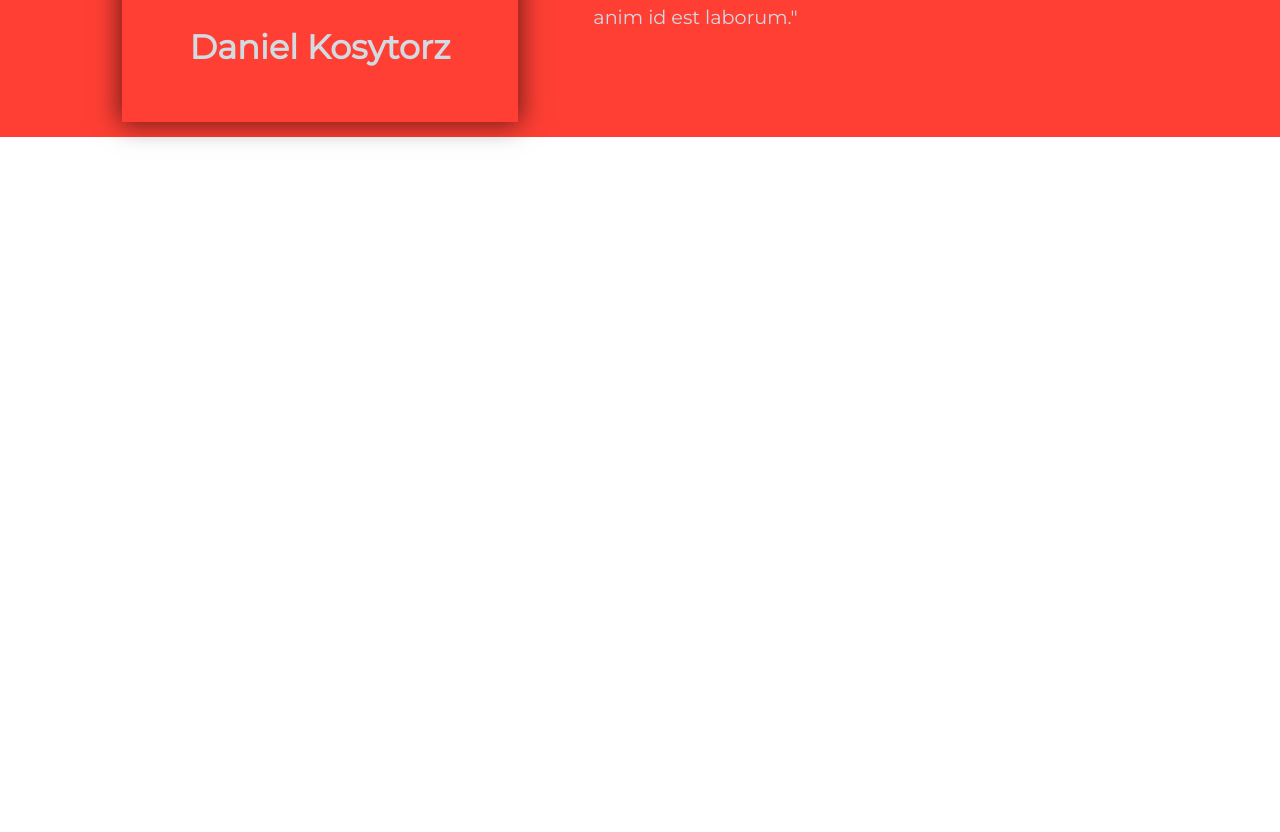
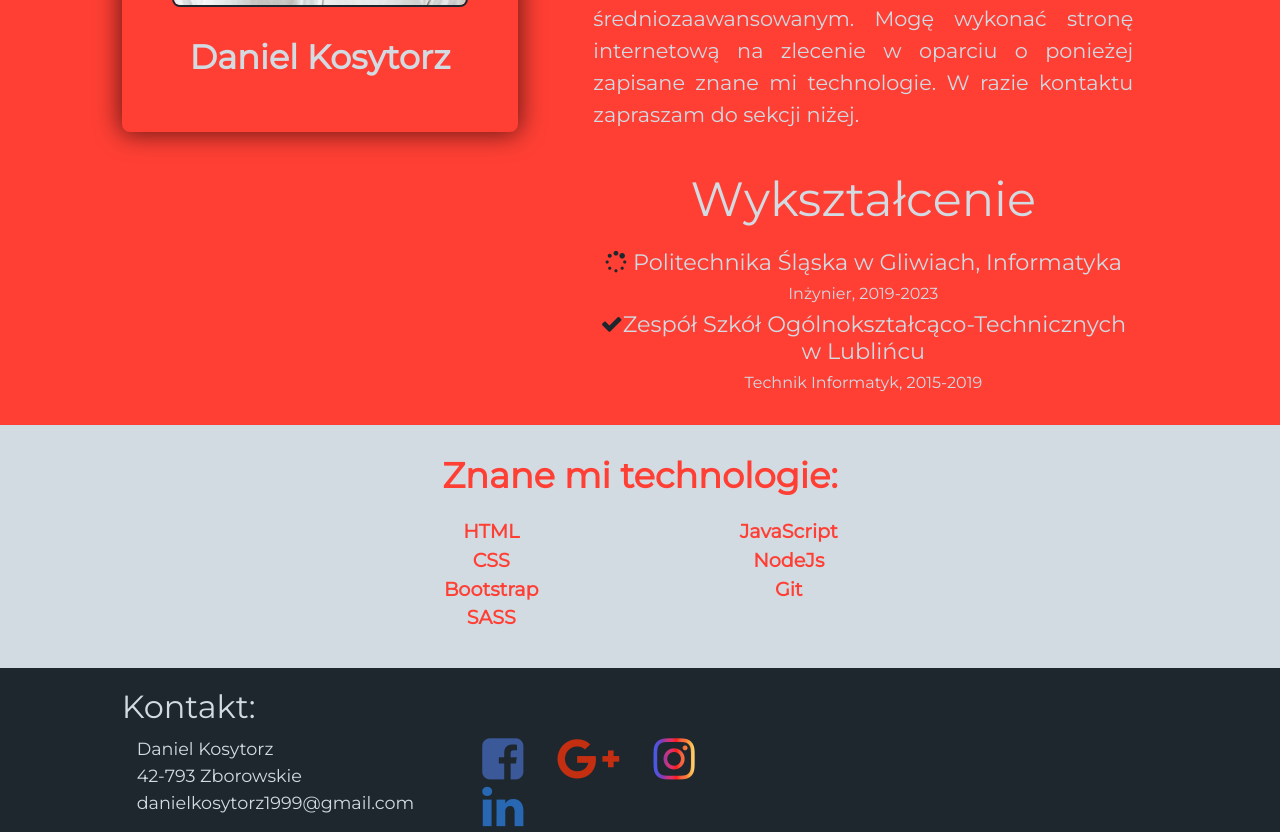
Before and after one commit to danielkosytorz/kosytorzdev-website, a plain HTML site: page index.html in a window 1280 px wide. Shown: the part 440-1272 px from the top of the page. Before the commit the page ends 800 px from the top, so only its background shows below. Drawn offline with nearby package versions, Linux system fonts and the light colour scheme.

Commit message:
final state - changing bgColor

```diff
--- a/SASS/_variables.sass
+++ b/SASS/_variables.sass
@@ -1,4 +1,11 @@
 $navbarBgColor: #1e272e
 $bgColor: #ff3f34
+//$bgColor: #575fcf
 $fontColor: #d2dae2
 $contactBgColor: #0be881
+
+$facebookColor: #3b5998
+$googlePlusColor: #c32f10
+$instagramColor: linear-gradient(to right, #405DE6, #5851DB, #833AB4, #C13584, #E1306C, #FD1D1D, #F56040, #F77737,#FCAF45, #FFDC80)
+$instagramLightenColor: linear-gradient(to right, lighten(#405DE6,20%),lighten(#5851DB,20%) , lighten(#833AB4,20%), lighten(#C13584,20%), lighten(#E1306C,20%), lighten(#FD1D1D,20%), lighten(#F56040,20%), lighten(#F77737,20%),lighten(#FCAF45,20%), lighten(#FFDC80,20%))
+$linkedinColor: #2867B2
--- a/SASS/base/_base.sass
+++ b/SASS/base/_base.sass
@@ -2,8 +2,14 @@ body
   color: $fontColor
   font-family: 'Montserrat', sans-serif
 
+.row
+  @extend .zero-margin-padding
+
 #AboutMe
   background-color: $bgColor
 
-.row
-  @extend .zero-margin-padding
+#InfoTechSection
+  background-color: $fontColor
+
+#FooterSection
+  background-color: $navbarBgColor
--- a/SASS/layout/_aboutme.sass
+++ b/SASS/layout/_aboutme.sass
@@ -1,9 +1,10 @@
 .myCard
-  margin-top: 90px
+  margin-top: 100px
   margin-bottom: 15px
   padding: 50px
   background-color: $bgColor
   box-shadow: 0 0 25px 2px rgba(0, 0, 0, .6)
+  border-radius: 8px
 
 .cardTitle
   @extend .center-block
@@ -15,19 +16,40 @@
 .cardImg-img
   @extend .center-block
   width: 100%
-  border-radius: 50%
+  border-radius: 8px
   margin-bottom: 25px
   border: 2px solid $navbarBgColor
 
 .aboutMe
-  margin-top: 100px
+  margin-top: 80px
   margin-left: 20px
   padding: 25px
   h1
     text-align: center
-    margin-bottom: 20px
+    margin-bottom: 15px
     font-size: 3.5rem
 
 .aboutMeText
   text-align: justify
-  font-size: 1.2rem
+  font-size: 1.3rem
+  line-height: 2rem
+
+.educationHeader
+  font-size: 3rem
+  text-align: center
+  margin-top: 40px
+  margin-bottom: 20px
+
+.educationHeaderSchool
+  font-size: 1.4rem
+  text-align: center
+
+.educationHeaderTime
+  font-size: 1rem
+  text-align: center
+
+.fa-spinner
+  color: $navbarBgColor
+
+.fa-check
+  color: $navbarBgColor
--- /dev/null
+++ b/SASS/layout/_contactme.sass
@@ -0,0 +1,42 @@
+.contactWrapper
+  margin-top: 20px
+  h2
+    font-size: 2rem
+
+.myPersonalData
+  line-height: 1.7rem
+  font-size: 1.1rem
+
+.spaceIcon
+  margin-right: 30px
+
+.fa-facebook-square
+  color: $facebookColor
+  &:hover
+    cursor: pointer
+    color: lighten($facebookColor, 40%)
+    transition: .3s
+
+.fa-google-plus
+  color: $googlePlusColor
+  &:hover
+    cursor: pointer
+    color: lighten($googlePlusColor, 25%)
+    transition: .3s
+
+.fa-instagram
+  background-image: $instagramColor
+  background-size: 100%
+  -webkit-background-clip: text
+  -webkit-text-fill-color: transparent
+  &:hover
+    cursor: pointer
+    background-image: $instagramLightenColor
+    transition: .3s
+
+.fa-linkedin
+  color: $linkedinColor
+  &:hover
+    cursor: pointer
+    color: lighten($linkedinColor, 40%)
+    transition: .3s
--- /dev/null
+++ b/SASS/layout/_infotech.sass
@@ -0,0 +1,16 @@
+.infoTech
+  color: $bgColor
+  margin-top: 30px
+  text-align: center
+  h2
+    font-size: 2.2rem
+    font-weight: 600
+    margin-bottom: 20px
+
+  ul li
+      font-size: 1.2rem
+      list-style-type: none
+      font-weight: 600
+
+.centeringList
+  padding: 0
--- a/SASS/layout/_layout-dir.sass
+++ b/SASS/layout/_layout-dir.sass
@@ -1,2 +1,4 @@
 @import "containers"
 @import "aboutme"
+@import "infotech"
+@import "contactme"
--- a/index.html
+++ b/index.html
@@ -14,10 +14,10 @@
 </head>
 
 <body>
-  <div class="container-fluid">
+  <div class="container-fluid" id="Home">
     <!-- Navbar -->
     <nav class="mynavbar navbar fixed-top navbar-expand-lg">
-      <a class="navbar-brand fontBrandHeader" href="#">KosytorzDev</a>
+      <a class="navbar-brand fontBrandHeader" href="#Home">KosytorzDev</a>
       <button class="navbar-toggler" type="button" data-toggle="collapse" data-target="#navbarNavAltMarkup" aria-controls="navbarNavAltMarkup" aria-expanded="false" aria-label="Toggle navigation">
         <!-- <span class="navbar-toggler-icon"></span> -->
         <i class="navbar-icon fa fa-bars"></i>
@@ -25,7 +25,7 @@
       <div class="collapse navbar-collapse" id="navbarNavAltMarkup">
         <div class="navbar-nav marginLeftAuto">
           <a class="nav-link fontLinkHeader" href="#AboutMe">O mnie<span class="sr-only">(current)</span></a>
-          <a class="nav-link fontLinkHeader" href="#">Kontakt</a>
+          <a class="nav-link fontLinkHeader" href="#FooterSection">Kontakt</a>
           <a class="nav-link fontLinkHeader" href="https://github.com/danielkosytorz" target="_blank">Portfolio</a>
         </div>
       </div>
@@ -49,10 +49,13 @@
         <div class="aboutMe">
           <h1 id="#AboutMe">O mnie</h1>
           <p class="aboutMeText">
-            "Lorem ipsum dolor sit amet, consectetur adipiscing elit, sed do eiusmod tempor incididunt ut labore et dolore magna aliqua. Ut enim ad minim veniam, quis nostrud exercitation ullamco laboris nisi ut aliquip ex ea commodo consequat. Duis
-            aute
-            irure dolor in reprehenderit in voluptate velit esse cillum dolore eu fugiat nulla pariatur. Excepteur sint occaecat cupidatat non proident, sunt in culpa qui officia deserunt mollit anim id est laborum."
+            Nazywam się Daniel Kosytorz. Jestem studentem Politechniki Śląskiej a w przyszłości planuje zostać FullStack Web Developerem. Jestem sumienny, odpowiedzialny oraz lubię się ciągle uczyć czegoś nowego. Czuję wtedy, że nie zostaje w tyle. W wolnym czasie lubię ćwiczyć fizycznie aby utrzymać swoje ciało i zdrowie w dobrej kondycji. Posługuję się językiem angielskim na poziomie średniozaawansowanym. Mogę wykonać stronę internetową na zlecenie w oparciu o ponieżej zapisane znane mi technologie. W razie kontaktu zapraszam do sekcji niżej.
           </p>
+          <h2 class="educationHeader">Wykształcenie</h2>
+          <h4 class="educationHeaderSchool"><i class="fa fa-spinner"></i> Politechnika Śląska w Gliwiach, Informatyka</h4>
+          <h6 class="educationHeaderTime">Inżynier, 2019-2023</h6>
+          <h4 class="educationHeaderSchool"><i class="fa fa-check"></i>Zespół Szkół Ogólnokształcąco-Technicznych w Lublińcu</h4>
+          <h6 class="educationHeaderTime">Technik Informatyk, 2015-2019</h6>
         </div>
       </div>
       <div class="col-1"></div>
@@ -60,23 +63,67 @@
   </section>
   <!-- Contact section -->
 
-  <section id="ContactMe" class="container-fluid">
+  <section id="InfoTechSection" class="container-fluid">
     <div class="row">
-      <div class="col-2"></div>
-      <div class="col-sm-12 col-md-8">
-          <div class=""
+      <div class="col-sm-12 col-md-12" style="margin-bottom: 20px">
+        <div class="infoTech">
+          <div class="row">
+            <div class="col-sm-12 col-md-3">
+            </div>
+            <div class="col-sm-12 col-md-6">
+              <h2>Znane mi technologie: </h2>
+              <div class="row">
+                <div class="col-sm-6">
+                  <ul class="centeringList">
+                    <li>HTML</li>
+                    <li>CSS</li>
+                    <li>Bootstrap</li>
+                    <li>SASS</li>
+                  </ul>
+                </div>
+                <div class="col-sm-6">
+                  <ul class="centeringList">
+                    <li>JavaScript</li>
+                    <li>NodeJs</li>
+                    <li>Git</li>
+                  </ul>
+                </div>
+              </div>
+            </div>
+            <div class="col-sm-12 col-md-3">
+            </div>
+          </div>
+        </div>
       </div>
-      <div class="col-2"></div>
     </div>
   </section>
-
   <!-- Footer -->
-<footer id="footerSection">
+  <footer id="FooterSection" class="container-fluid">
     <div class="row">
-
+      <div class="col-1"></div>
+      <div class="col-sm-12 col-md-10 contactWrapper">
+        <h2>Kontakt: </h2>
+        <div class="row">
+          <div class="col-sm-12 col-md-4">
+            <p class="myPersonalData">
+                Daniel Kosytorz</br>
+                42-793 Zborowskie</br>
+                danielkosytorz1999@gmail.com
+            </p>
+          </div>
+          <div class="col-sm-12 col-md-4">
+            <a href="https://www.facebook.com/daniel.kosytorz" target="_blank"><i class="fa fa-facebook-square fa-3x spaceIcon"></i></a>
+            <a href="" target="_blank"><i class="fa fa-google-plus fa-3x spaceIcon"></i></a>
+            <a href="https://www.instagram.com/danielkosytorz/" target="_blank"><i class="fa fa-instagram fa-3x spaceIcon"></i></a>
+            <a href="https://www.linkedin.com/in/daniel-kosytorz-4386261b6/" target="_blank"><i class="fa fa-linkedin fa-3x spaceIcon"></i></a>
+          </div>
+          <div class="col-sm-12 col-md-4"></div>
+        </div>
+      </div>
+      <div class="col-1"></div>
     </div>
-</footer>
-    <!-- Optional JavaScript -->
+  </footer>
+  <!-- Optional JavaScript -->
   <!-- jQuery first, then Popper.js, then Bootstrap JS -->
   <script src="https://code.jquery.com/jquery-3.5.1.slim.min.js" integrity="sha384-DfXdz2htPH0lsSSs5nCTpuj/zy4C+OGpamoFVy38MVBnE+IbbVYUew+OrCXaRkfj" crossorigin="anonymous"></script>
   <script src="https://cdn.jsdelivr.net/npm/popper.js@1.16.1/dist/umd/popper.min.js" integrity="sha384-9/reFTGAW83EW2RDu2S0VKaIzap3H66lZH81PoYlFhbGU+6BZp6G7niu735Sk7lN" crossorigin="anonymous"></script>
```
Also changed, not shown: CSS/style.css, assets/profilowe.jpg (deleted), 1 other file.
